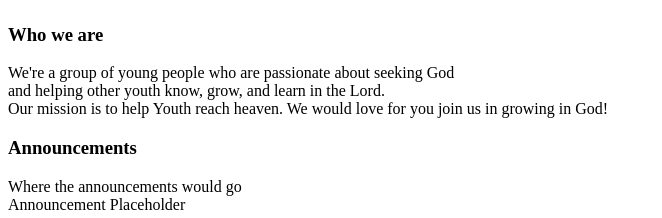
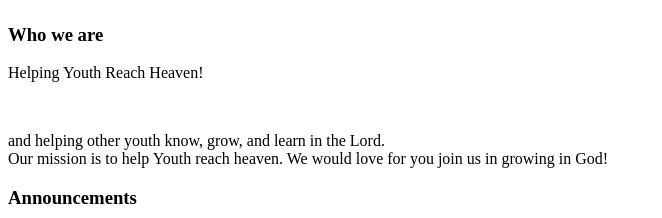
Before and after one commit to bsarango/fds_youth_site, a React (Vite) app: page / in a window 1280 px wide. Shown: the part 170-388 px from the top of the page, without its empty margins (0-662 px from the left). Built offline with nearby package versions, Linux system fonts and the light colour scheme.

Commit message:
div created with className about-text-container - p tags and br put inside div

```diff
--- a/src/components/About.jsx
+++ b/src/components/About.jsx
@@ -4,12 +4,16 @@ function About(){
             <h2 className="eng_subtitle">Placeholder Title</h2>
             <h2 classame="spa_subtitle">Placeholder</h2>
             <h3 className="bio_title">Who we are</h3>
-            <p>
-                We're a group of young people who are passionate about seeking God <br></br>
-                and helping other youth know, grow, and learn in the Lord. <br></br>
-                 Our mission is to help Youth reach heaven. We would love for
-                you join us in growing in God!
-            </p>
+            <div className="about-text-container">
+                <p>Helping Youth Reach Heaven! </p><br></br>
+                <p>
+                    and helping other youth know, grow, and learn in the Lord. <br></br>
+                    Our mission is to help Youth reach heaven. We would love for
+                    you join us in growing in God!
+                </p>
+            </div>
+
+
         </section>
     )
 }
```
